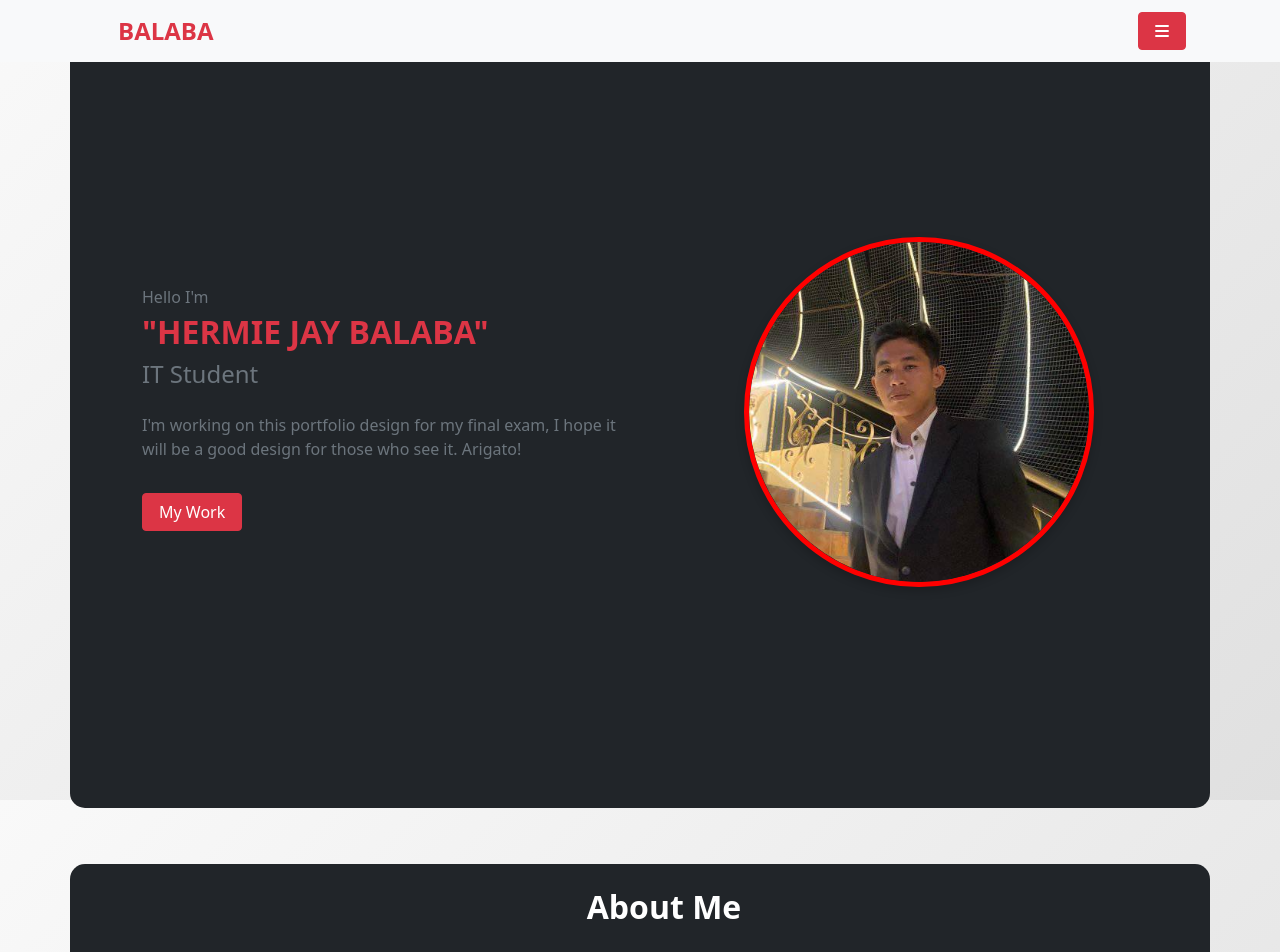
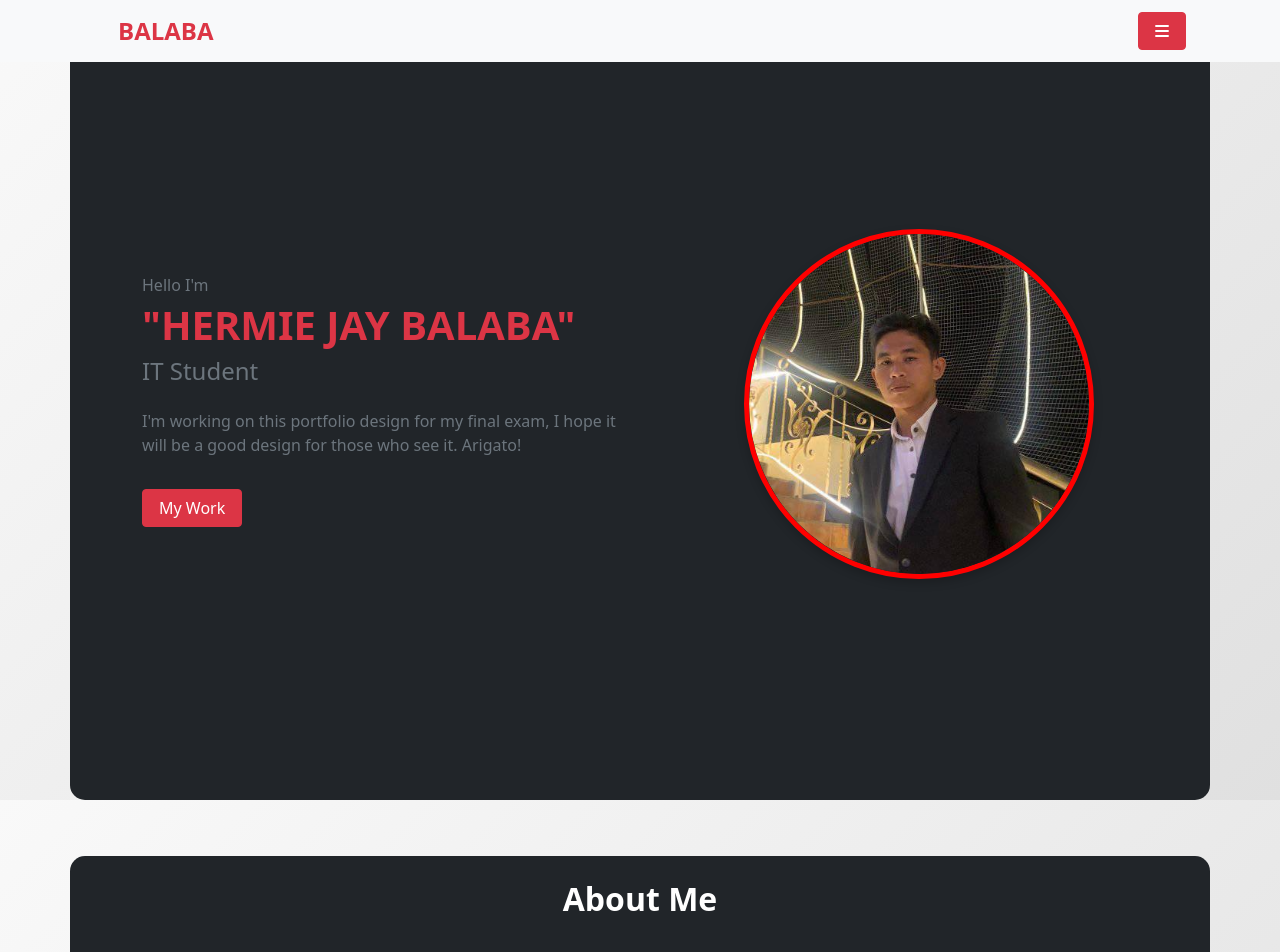
Before and after one commit to hermiejaybalaba/FINAL-EXAM-IPT-2024, a plain HTML site: page index.html in a window 1280 px wide. Shown: the top 952 px of the page. Drawn offline with nearby package versions, Linux system fonts and the light colour scheme.

Commit message:
Update index.html

```diff
--- a/index.html
+++ b/index.html
@@ -36,7 +36,7 @@
   </nav>
 
  <!--- home start -->
-  <section class="home py-6 mt-2" id="Home">
+  <section class="home py-6" id="Home">
     <div class="container-lg  bg-dark  rounded-lg">
       <div class="row min-vh-100 align-items-center align-content-center ">
 
@@ -49,7 +49,7 @@
         <div class="col-md-6 mt-5 mt-md-0 order-md-first ">
           <div class="home-text ms-5">
             <p class="text-muted mb-1">Hello I'm</p>
-            <h1 class="text-danger text-uppercase fs-2 fw-bold">"Hermie Jay Balaba"</h1>
+            <h1 class="text-danger text-uppercase fs-1 fw-bold">"Hermie Jay Balaba"</h1>
             <h2 class="fs-4 text-white text-muted">IT Student</h2>
             <p class="mt-4 text-muted">I'm working on this portfolio design for my final exam, I hope it will be a good design for those who see it. Arigato!</p>
             <a href="#Project" class="btn btn-danger px-3 mt-3">My Work</a>
@@ -66,7 +66,7 @@
       <div class="container-lg bg-dark py-4  min-vh-90 mt-2 rounded-lg">
             <div class="row   justify-content-center">
                 <div class="col-lg-8">
-                      <div class="section-title ms-5 text-center">
+                      <div class="section-title  text-center">
                          <h2 class="fw-bold mb-5 text-white">About Me</h2>
                       </div>
                 </div>
```
